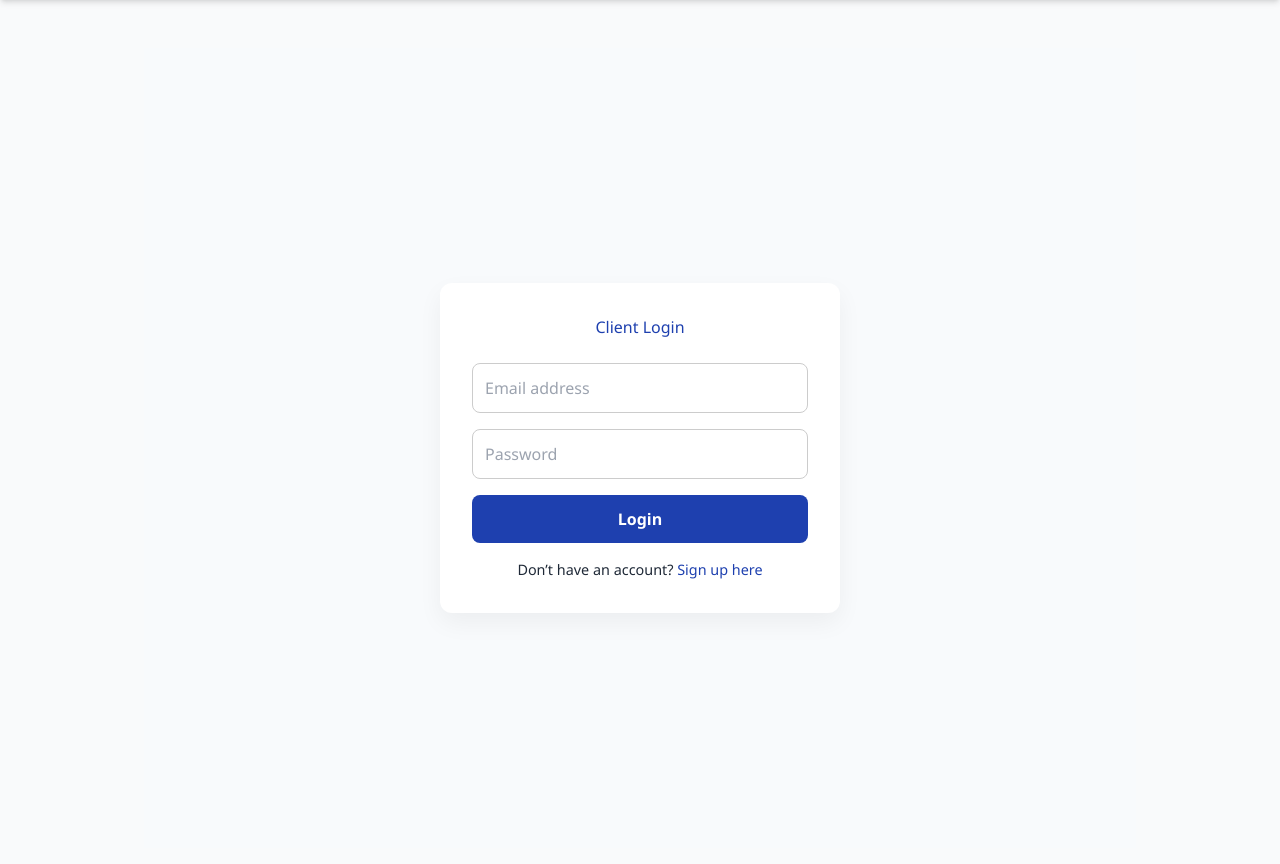
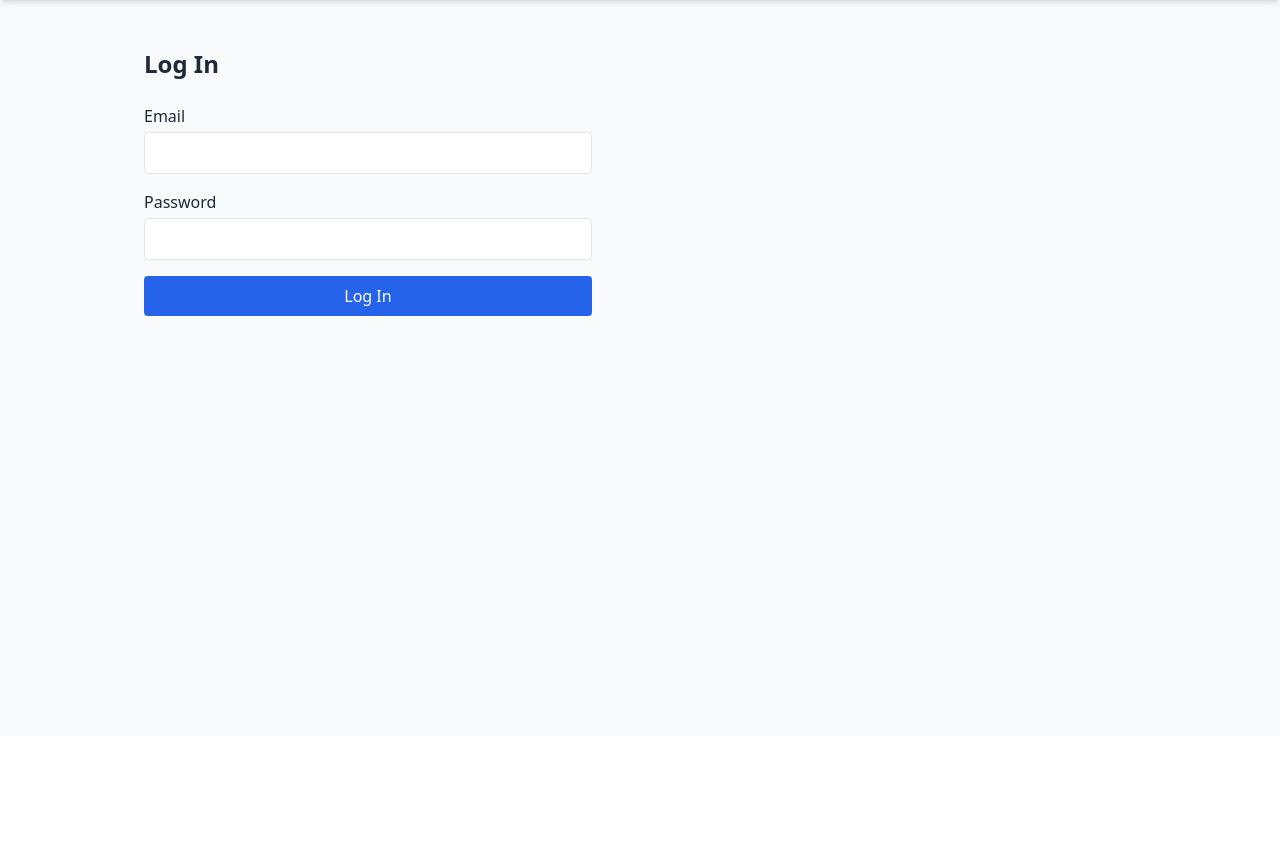
Before and after one commit to MylesGoHam/zyberfy-backend, a Flask app: page /login in a window 1280 px wide. Shown: the part 64-928 px from the top of the page. After the commit the page ends 380 px from the top, so only its background shows below. Run offline with Flask 3, Linux system fonts and the light colour scheme; some libraries are stand-ins or nearby versions.

Commit message:
Update login.html

```diff
--- a/templates/login.html
+++ b/templates/login.html
@@ -1,97 +1,22 @@
 {% extends "base.html" %}
-{% block title %}Client Login – Zyberfy{% endblock %}
+{% block title %}Login | Zyberfy{% endblock %}
 
 {% block content %}
-  <style>
-    .login-container {
-      font-family: 'Segoe UI', sans-serif;
-      background-color: #f8fafc;
-      min-height: 100vh;
-      display: flex;
-      align-items: center;
-      justify-content: center;
-      margin: 0;
-      padding: 0;
-    }
-    .login-box {
-      max-width: 400px;
-      width: 100%;
-      background: white;
-      padding: 2rem;
-      border-radius: 12px;
-      box-shadow: 0 10px 25px rgba(0,0,0,0.05);
-    }
-    .login-box h1 {
-      text-align: center;
-      color: #1e40af;
-      margin-bottom: 1.5rem;
-    }
-    .login-box input {
-      width: 100%;
-      padding: .75rem;
-      margin-bottom: 1rem;
-      border: 1px solid #ccc;
-      border-radius: 8px;
-      font-size: 1rem;
-    }
-    .login-box button {
-      width: 100%;
-      padding: .75rem;
-      background: #1e40af;
-      color: #fff;
-      font-weight: bold;
-      border: none;
-      border-radius: 8px;
-      cursor: pointer;
-    }
-    .login-box button:hover {
-      background: #3749b4;
-    }
-    .message {
-      color: red;
-      text-align: center;
-      margin-bottom: 1rem;
-    }
-    .small-link {
-      text-align: center;
-      margin-top: 1rem;
-      font-size: .9rem;
-    }
-    .small-link a {
-      color: #1e40af;
-      text-decoration: none;
-    }
-    .small-link a:hover {
-      text-decoration: underline;
-    }
-  </style>
-
-  <div class="login-container">
-    <div class="login-box">
-      <h1>Client Login</h1>
-
-      {% with messages = get_flashed_messages(with_categories=true) %}
-        {% if messages %}
-          <div class="message">
-            {% for category, message in messages %}
-              {{ message }}
-            {% endfor %}
-          </div>
-        {% endif %}
-      {% endwith %}
-
-      <form method="POST" action="{{ url_for('login') }}">
-        <input type="email"   name="email"    placeholder="Email address" required>
-        <input type="password" name="password" placeholder="Password"      required>
-        <button type="submit">Login</button>
-      </form>
-
-      <div class="small-link">
-        Don’t have an account? <a href="{{ url_for('memberships') }}">Sign up here</a>
-      </div>
+  <h2 class="text-2xl font-bold mb-6">Log In</h2>
+  <form method="POST" class="max-w-md space-y-4">
+    <div>
+      <label class="block mb-1">Email</label>
+      <input name="email" type="email" required
+             class="w-full px-3 py-2 border rounded"/>
     </div>
-  </div>
+    <div>
+      <label class="block mb-1">Password</label>
+      <input name="password" type="password" required
+             class="w-full px-3 py-2 border rounded"/>
+    </div>
+    <button type="submit"
+            class="w-full bg-blue-600 text-white py-2 rounded hover:bg-blue-700">
+      Log In
+    </button>
+  </form>
 {% endblock %}
-
-{% block scripts %}
-{% endblock %}
```
